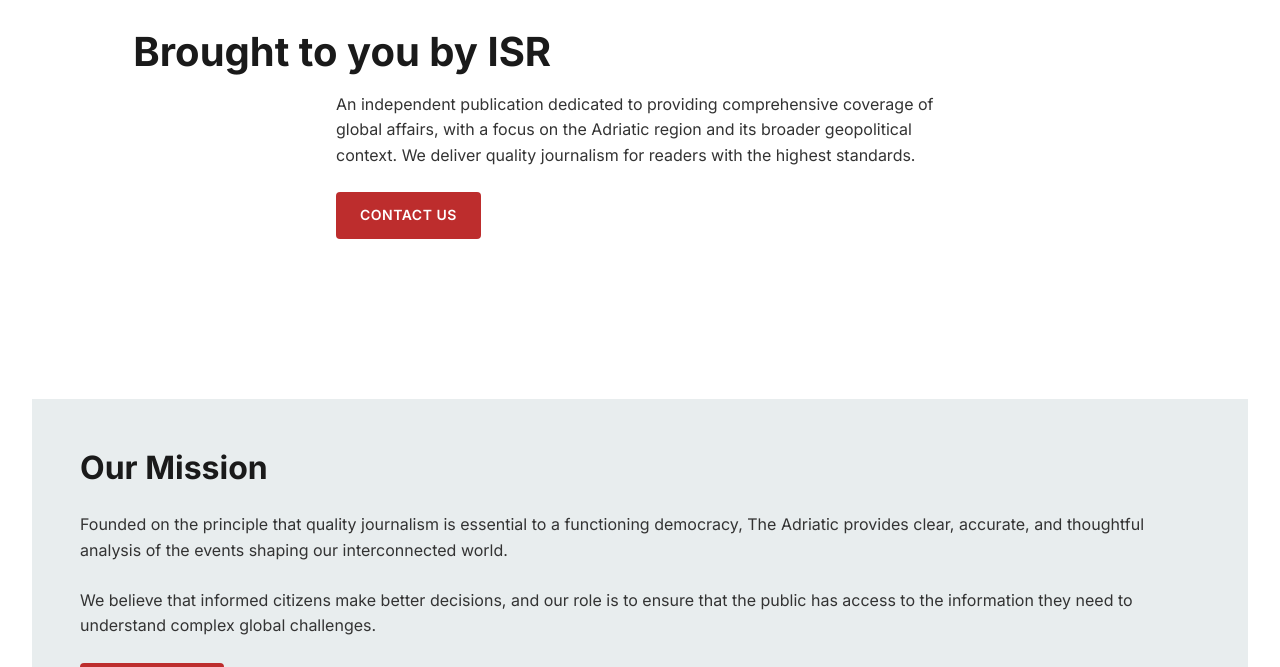
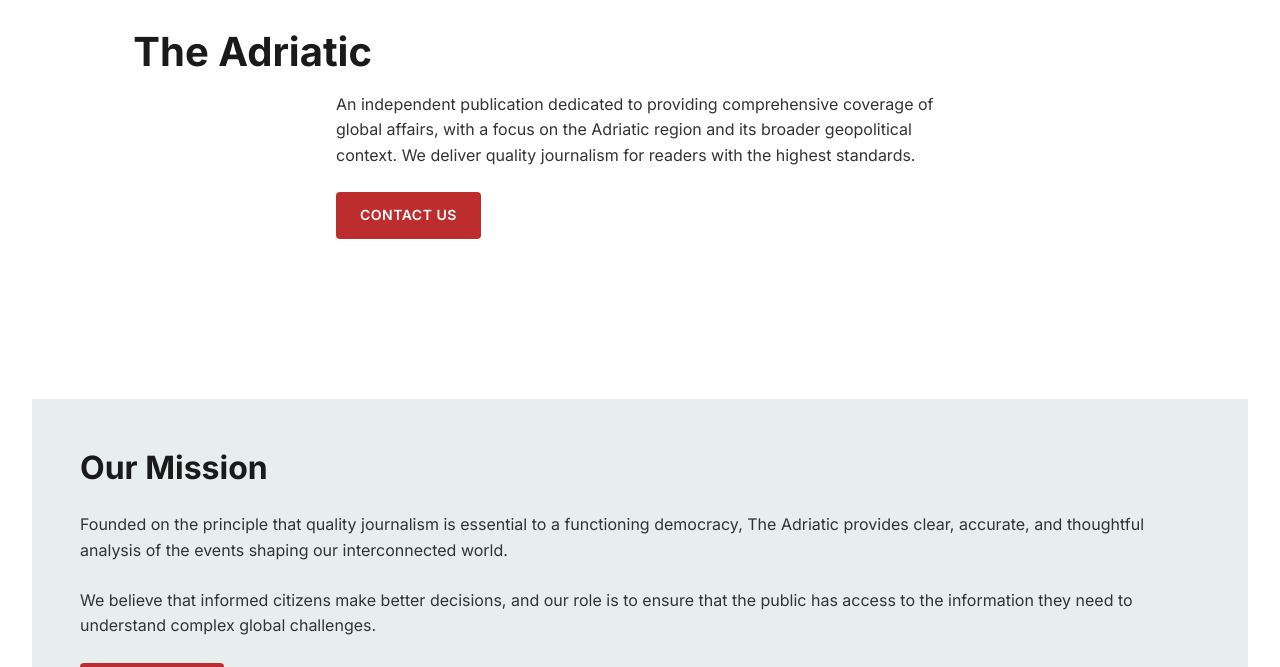
Before and after one commit to tfhoerest/azt, a Jekyll site: the page built from about.html, in a window 1280 px wide and 900 px high, scrolled down 346 px, cut to the strip 233-900 px from the top of the window. Built offline with Jekyll 4.4.1, drawn with Linux system fonts in a browser that asks for light colours.

Commit message:
Update about.html

```diff
--- a/about.html
+++ b/about.html
@@ -32,7 +32,7 @@
 <section class="fazFCE fazFCE__text fazFCE--noSpaceTop">
     <div class="grid-container">
         <div class="col-c10 col-push-1">
-            <h1 class="h2">Brought to you by ISR</h1>
+            <h1 class="h2">The Adriatic</h1>
         </div>
 
         <div class="col-c6 col-push-3">
```
